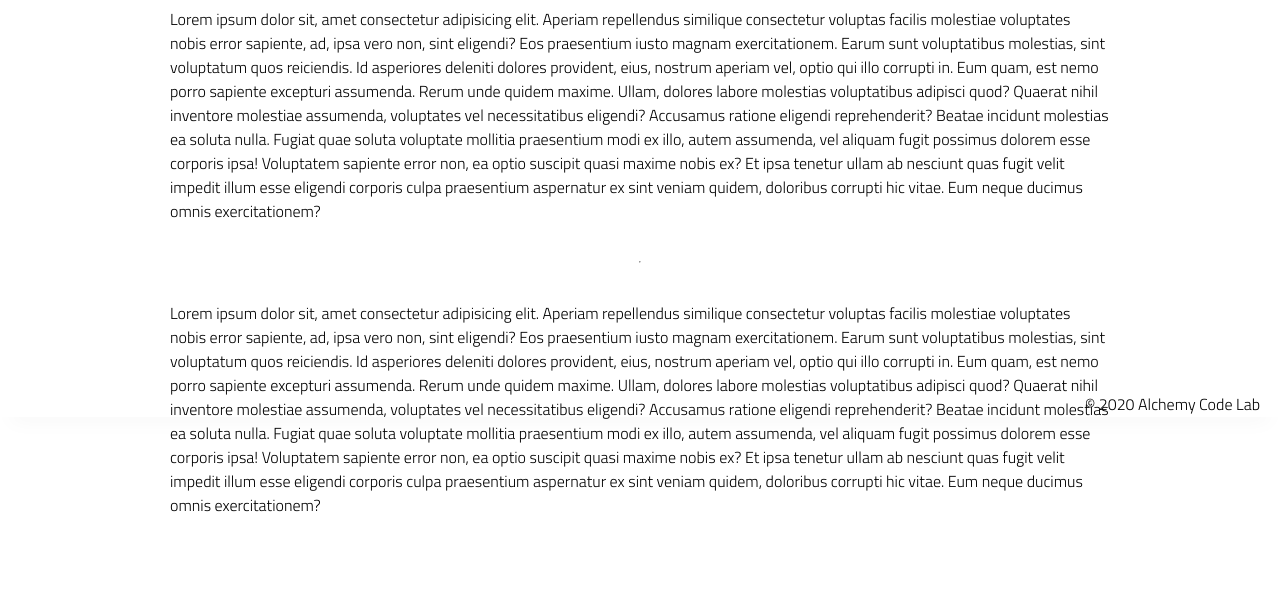
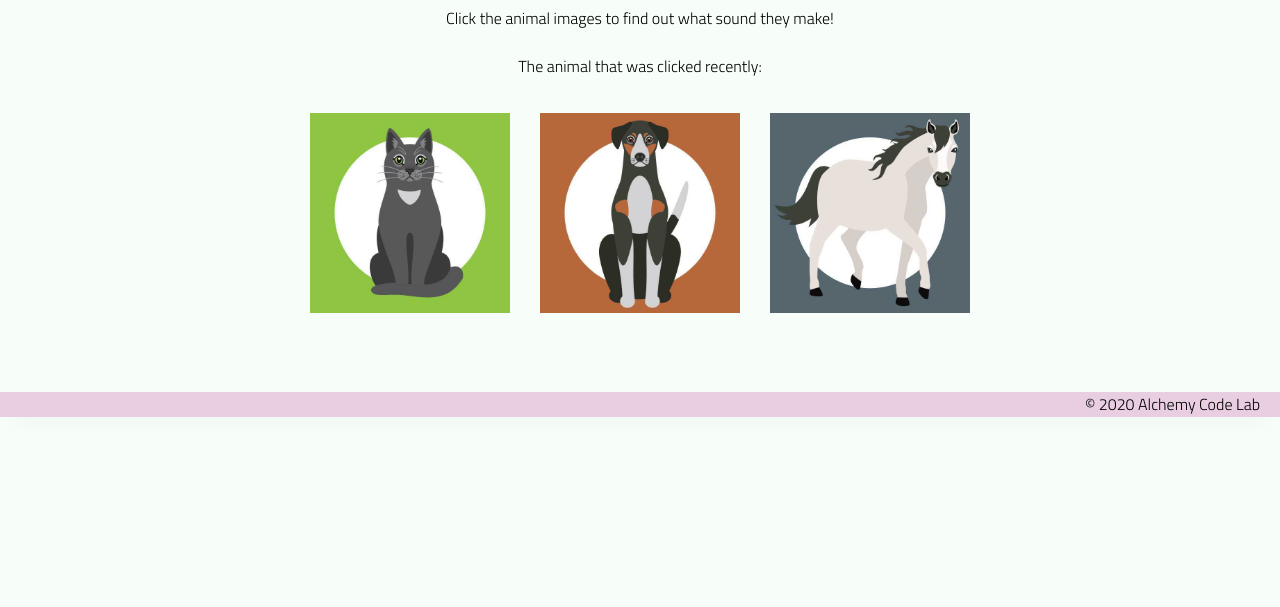
Before and after one commit to alicehsing/animal-farm-lab01, a website: page index.html in a window 1280 px wide. Shown: the part 383-990 px from the top of the page. After the commit the page ends 800 px from the top, so only its background shows below. Drawn offline with Linux system fonts and the light colour scheme.

Commit message:
add sound and picture codes

```diff
--- a/app.js
+++ b/app.js
@@ -1,8 +1,27 @@
 // import functions and grab DOM elements
+const catImage = document.getElementById('cat-image');
+const catSound = document.getElementById('cat-sound')
+const lastClicked = document.getElementById('animal-count');
 
-// initialize global state
+catImage.addEventListener('click', () => {
+  catSound.play();
+  lastClicked.textContent = 'cat';
+});
 
-// set event listeners
-  // get user input
-  // use user input to update state
-  // update DOM to reflect the new state
+const dogImage = document.getElementById('dog-image');
+const dogSound = document.getElementById('dog-sound')
+
+
+dogImage.addEventListener('click', () => {
+  dogSound.play();
+  lastClicked.textContent = 'dog';
+});
+
+const horseImage = document.getElementById('horse-image');
+const horseSound = document.getElementById('horse-sound')
+
+
+horseImage.addEventListener('click', () => {
+  horseSound.play();
+  lastClicked.textContent = 'horse';
+});
--- a/index.html
+++ b/index.html
@@ -11,7 +11,9 @@
     <link rel="stylesheet" href="./styles/reset.css">
     <link rel="stylesheet" href="./styles/style.css">
     <link rel="stylesheet" href="./styles/home.css">
-    <title>Document</title>
+
+
+    <title>Animal Farm</title>
 </head>
 
 <body>
@@ -21,49 +23,28 @@
         </div>
     </header>
     <main>
-        <section class="main-section">
-            <img class="main-logo" src="./assets/alchemy-logo.png" />
-            <h2>
-                Welcome to Alchemy Bootstrap!
-            </h2>
+        <h1>Farm Animal Sound Game</h1>
+        Click the animal images to find out what sound they make!
+        <br>
+        <br>
 
-            <p>
-                Lorem ipsum dolor sit, amet consectetur adipisicing elit. Aperiam repellendus similique consectetur
-                voluptas facilis molestiae voluptates nobis error sapiente, ad, ipsa vero non, sint eligendi? Eos
-                praesentium iusto magnam exercitationem.
-                Earum sunt voluptatibus molestias, sint voluptatum quos reiciendis. Id asperiores deleniti dolores
-                provident, eius, nostrum aperiam vel, optio qui illo corrupti in. Eum quam, est nemo porro sapiente
-                excepturi assumenda.
-                Rerum unde quidem maxime. Ullam, dolores labore molestias voluptatibus adipisci quod? Quaerat nihil
-                inventore molestiae assumenda, voluptates vel necessitatibus eligendi? Accusamus ratione eligendi
-                reprehenderit? Beatae incidunt molestias ea soluta nulla.
-                Fugiat quae soluta voluptate mollitia praesentium modi ex illo, autem assumenda, vel aliquam fugit
-                possimus dolorem esse corporis ipsa! Voluptatem sapiente error non, ea optio suscipit quasi maxime nobis
-                ex?
-                Et ipsa tenetur ullam ab nesciunt quas fugit velit impedit illum esse eligendi corporis culpa
-                praesentium aspernatur ex sint veniam quidem, doloribus corrupti hic vitae. Eum neque ducimus omnis
-                exercitationem?
-            </p>
-            <hr />
-            <p>
-                Lorem ipsum dolor sit, amet consectetur adipisicing elit. Aperiam repellendus similique consectetur
-                voluptas facilis molestiae voluptates nobis error sapiente, ad, ipsa vero non, sint eligendi? Eos
-                praesentium iusto magnam exercitationem.
-                Earum sunt voluptatibus molestias, sint voluptatum quos reiciendis. Id asperiores deleniti dolores
-                provident, eius, nostrum aperiam vel, optio qui illo corrupti in. Eum quam, est nemo porro sapiente
-                excepturi assumenda.
-                Rerum unde quidem maxime. Ullam, dolores labore molestias voluptatibus adipisci quod? Quaerat nihil
-                inventore molestiae assumenda, voluptates vel necessitatibus eligendi? Accusamus ratione eligendi
-                reprehenderit? Beatae incidunt molestias ea soluta nulla.
-                Fugiat quae soluta voluptate mollitia praesentium modi ex illo, autem assumenda, vel aliquam fugit
-                possimus dolorem esse corporis ipsa! Voluptatem sapiente error non, ea optio suscipit quasi maxime nobis
-                ex?
-                Et ipsa tenetur ullam ab nesciunt quas fugit velit impedit illum esse eligendi corporis culpa
-                praesentium aspernatur ex sint veniam quidem, doloribus corrupti hic vitae. Eum neque ducimus omnis
-                exercitationem?
-            </p>
+            <div>The animal that was clicked recently:</div>
+            <div id="animal-count"></div>
 
-        </section>
+        <nav class="animal-image">
+            <img id="cat-image" src="./assets/cat.jpeg" width="200px" height="200px" alt="Cat Image">
+            <img id="dog-image" src="./assets/dog.jpeg" width="200px" height="200px" alt="Dog Image">
+            <img id="horse-image" src="./assets/horse.jpeg" width="200px" height="200px" alt="Horse Image">
+            <audio id="cat-sound" src="./assets/cat-sound.wav"></audio>
+            <audio id="dog-sound" src="./assets/dog-sound.wav"></audio>
+            <audio id="horse-sound" src="./assets/horse-sound.wav"></audio>
+        </nav>
+
+
+
+
+
+
     </main>
     <footer>
         <div class="copy gutter-right">&copy; 2020 Alchemy Code Lab</div>
--- a/styles/style.css
+++ b/styles/style.css
@@ -7,12 +7,12 @@ body {
     --color4: hsla(187, 41%, 94%, 1);
     --color5: hsla(170, 28%, 95%, 1); */
 
-    /* --color1: hsla(45, 86%, 83%, 1);
+    --color1: hsla(45, 86%, 83%, 1);
     --color2: hsla(135, 65%, 98%, 1);
     --color3: hsla(315, 37%, 86%, 1);
     --color4: hsla(45, 73%, 98%, 1);
-    --color5: hsla(224, 40%, 79%, 1); */
-
+    --color5: hsla(224, 40%, 79%, 1);
+     */
     --header-height: 80px;
     --shadow: 0px 10px 20px -12px rgba(0,0,0,0.45);
     --gutter: 30px;
@@ -110,4 +110,30 @@ footer {
         transform: rotate3d(10, 10, 10, 50deg) scale(1);
     }
 
-  }
+}
+
+img {
+    cursor: pointer;
+}
+
+img:hover {
+    transform: rotate(20deg);
+    transition: all .2s ease-in;
+}
+
+.animal-image {
+    display: flex;
+    justify-content: left;
+    align-items: center;
+    margin-top: 20px;
+}
+
+#cat-image, #dog-image, #horse-image {
+    margin: 15px 15px 15px 15px;
+}
+
+#animal-count {
+    font-size: 30px;
+    font-family: Impact, Haettenschweiler, 'Arial Narrow Bold', sans-serif;
+    color:rgb(35, 22, 226);
+}
```
Also changed, not shown: README.md, assets/cat.jpeg (added), assets/dog.jpeg (added), assets/horse.jpeg (added), 3 other files.
